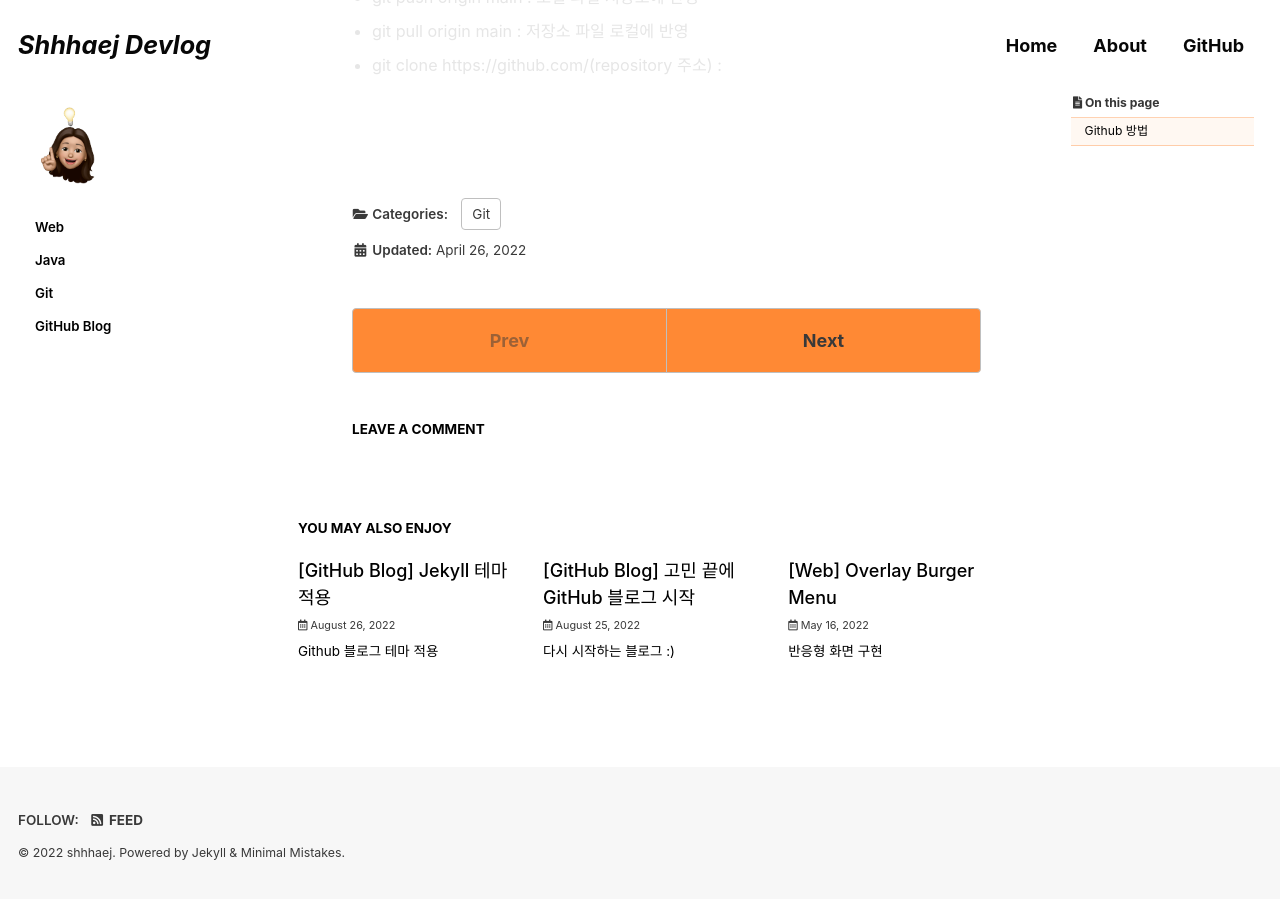
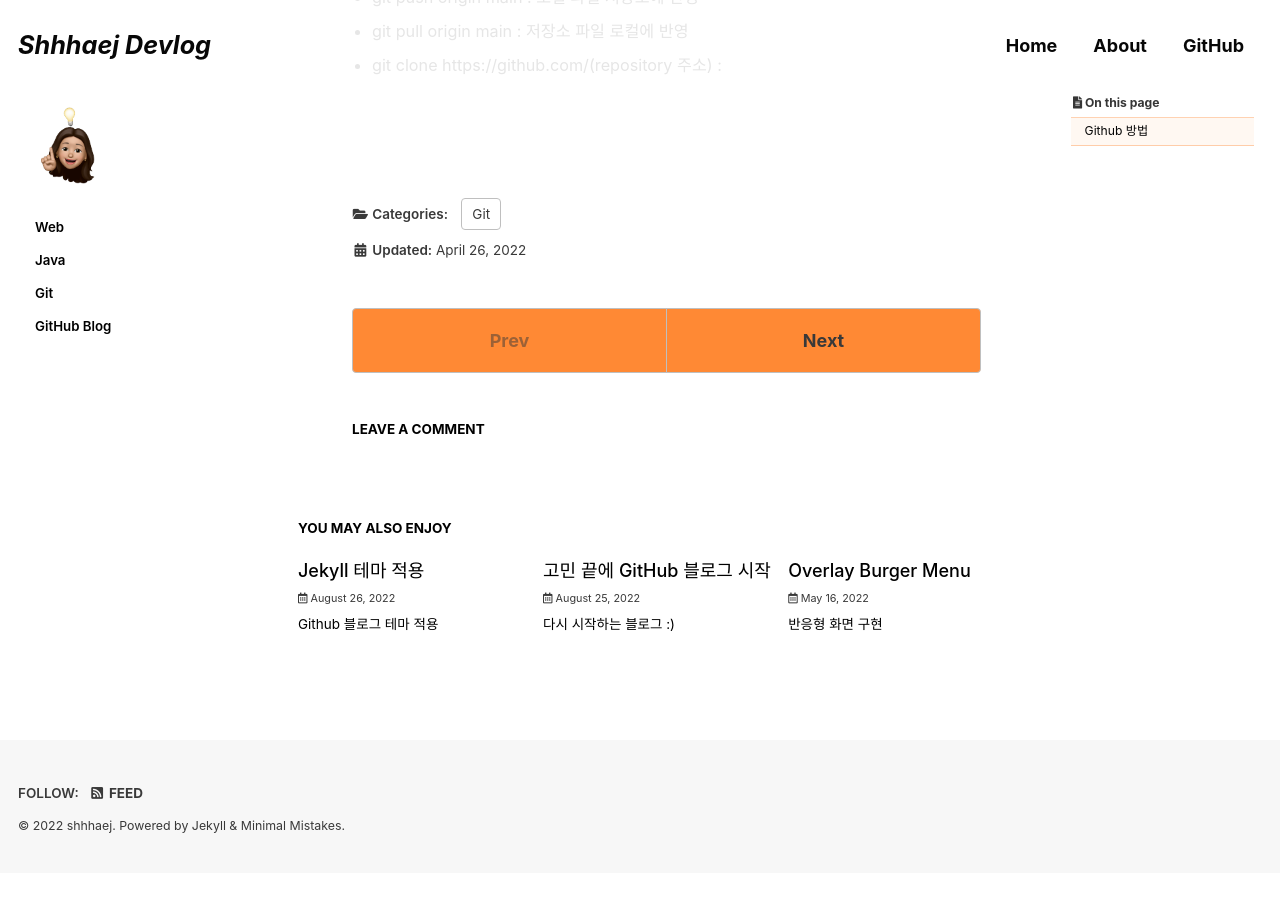
Before and after one commit to shhhaej/shhhaej.github.io, a Jekyll site: the page built from _posts/2022-04-26-git.md, in a window 1280 px wide and 900 px high, scrolled down 585 px. Built offline with Jekyll 4.4.1, drawn with Linux system fonts in a browser that asks for light colours; cached includes are drawn as plain includes; some web fonts are replaced; comment, search, counter and statistics services are not loaded; after the commit the page ends 1458 px from its top, so only the background shows below that; some of the changed text lies outside the part shown.

Commit message:
Change page title.

```diff
--- a/_posts/2022-05-16-web.md
+++ b/_posts/2022-05-16-web.md
@@ -1,5 +1,5 @@
 ---
-title: "[Web] Overlay Burger Menu"
+title: "Overlay Burger Menu"
 excerpt: "반응형 화면 구현"
 
 categories:
@@ -21,7 +21,7 @@ last_modified_at: 2022-05-16
 
 
 여러가지 오버레이 메뉴는 많이 봤는데<br>
-풀 스크린으로 내려오는 오버레이 메뉴는 구현하기 너무 힘들었다 😞
+풀 스크린으로 내려오는 오버레이 메뉴는 구현하기 너무 힘들었다 😞<br>
 구글링하면서 열심히 만들어 보았다.
 
 
@@ -30,7 +30,7 @@ last_modified_at: 2022-05-16
 <br>
 
 
--
+
 
 
 <br>
--- a/_posts/2022-08-26-github-blog.md
+++ b/_posts/2022-08-26-github-blog.md
@@ -1,5 +1,5 @@
 ---
-title: "[GitHub Blog] Jekyll 테마 적용"
+title: "Jekyll 테마 적용"
 excerpt: "Github 블로그 테마 적용"
 
 categories:
```
Also changed, not shown: _posts/2022-04-26-git.md (+1 -1 lines), _posts/2022-08-25-github-blog.md (+1 -1 lines).
